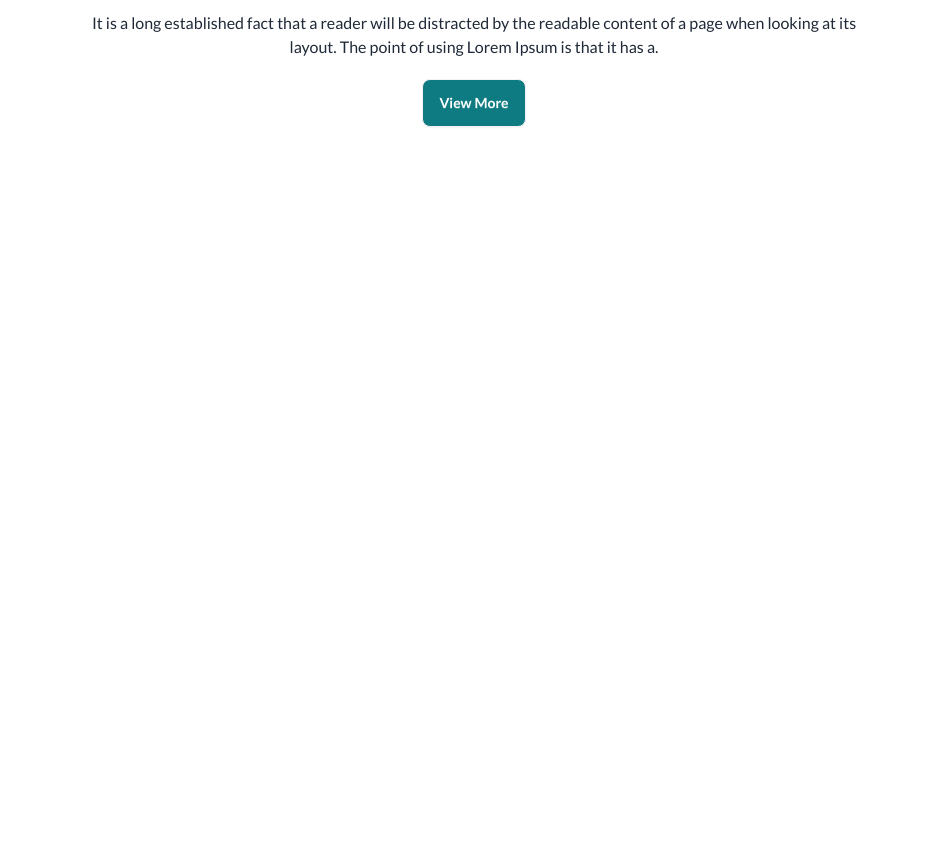
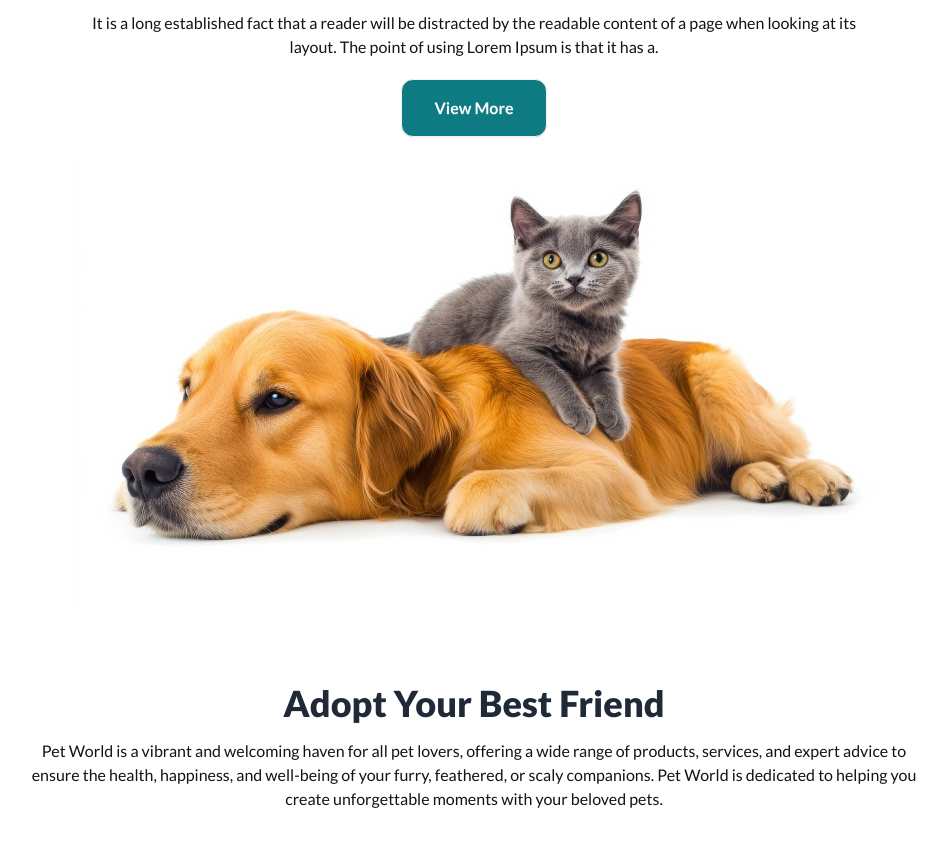
Before and after one commit to mohimanul15/assignment-6, a plain HTML site: page index.html in a window 1280 px wide. Shown: the part 365-1208 px from the top of the page, without its empty margins (166-1113 px from the left). Before the commit the page ends 800 px from the top, so only its background shows below. Drawn offline with nearby package versions, Linux system fonts and the light colour scheme.

Commit message:
main design done

```diff
--- a/index.html
+++ b/index.html
@@ -81,25 +81,49 @@
 
     <main>
         <div class="hero py-8">
-            <div class="hero-content text-center">
+            <div class="hero-content text-center flex flex-col">
+
               <div class="max-w-3xl container mx-auto">
-                <h3 class="text-2xl font-bold font-menu_light opacity-60">
+                <h3 class="text-lg lg:text-2xl font-bold font-menu_light opacity-60">
                     Bringing Families Together ❤️‍🔥
                 </h3>
-                <h1 class="text-7xl font-black font-menu_light py-5">
+                <h1 class="text-3xl lg:text-7xl font-black font-menu_light py-5">
                     Your Path to Adoption Starts Here
                 </h1>
-                <p class="text-base font-normal">
+                <p class="text-sm lg:text-base font-medium text-menu_light">
                     It is a long established fact that a reader will be distracted by the readable content of a page when looking at its layout. The point of using Lorem Ipsum is that it has a.
                 </p>
-                <button class="btn mt-5 bg-btn_color_main text-white hover:text-black">View More</button>
+                <button class="btn mt-5 bg-btn_color_main text-white hover:text-black rounded-xl px-3 md:px-8 py-1 md:py-4 text-sm md:text-base font-bold min-h-fit">View More</button>
+              </div>
+
+              <div>
+                <img src="./images/pet.webp" alt="" srcset="">
               </div>
             </div>
-          </div>
+        </div>
+
+        <!-- sdopt section -->
+         <div class="adopt w-full container mx-auto my-8">
+            <!-- first section -->
+             <div class="title-section flex flex-col justify-start items-center">
+                <h2 class="font-lato font-black text-2xl             lg:text-4xl">
+                    Adopt  Your  Best Friend
+                </h2>
+                <p class="text-sm lg:text-base font-medium text-menu_light mt-4 text-center max-w-4xl">
+                    Pet World is a vibrant and welcoming haven for all pet lovers, offering a wide range of products, services, and expert advice to ensure the health, happiness, and well-being of your furry, feathered, or scaly companions. Pet World is dedicated to helping you create unforgettable moments with your beloved pets.
+                </p>
+             </div>
+
+             <div class="pet_content flex flex-col items-center">
+
+             </div>
+         </div>
     </main>
 
     <footer>
 
     </footer>
+
+    <script src="./js/main.js"></script>
 </body>
 </html>
```
Also changed, not shown: js/api.js (added), js/main.js (added).
